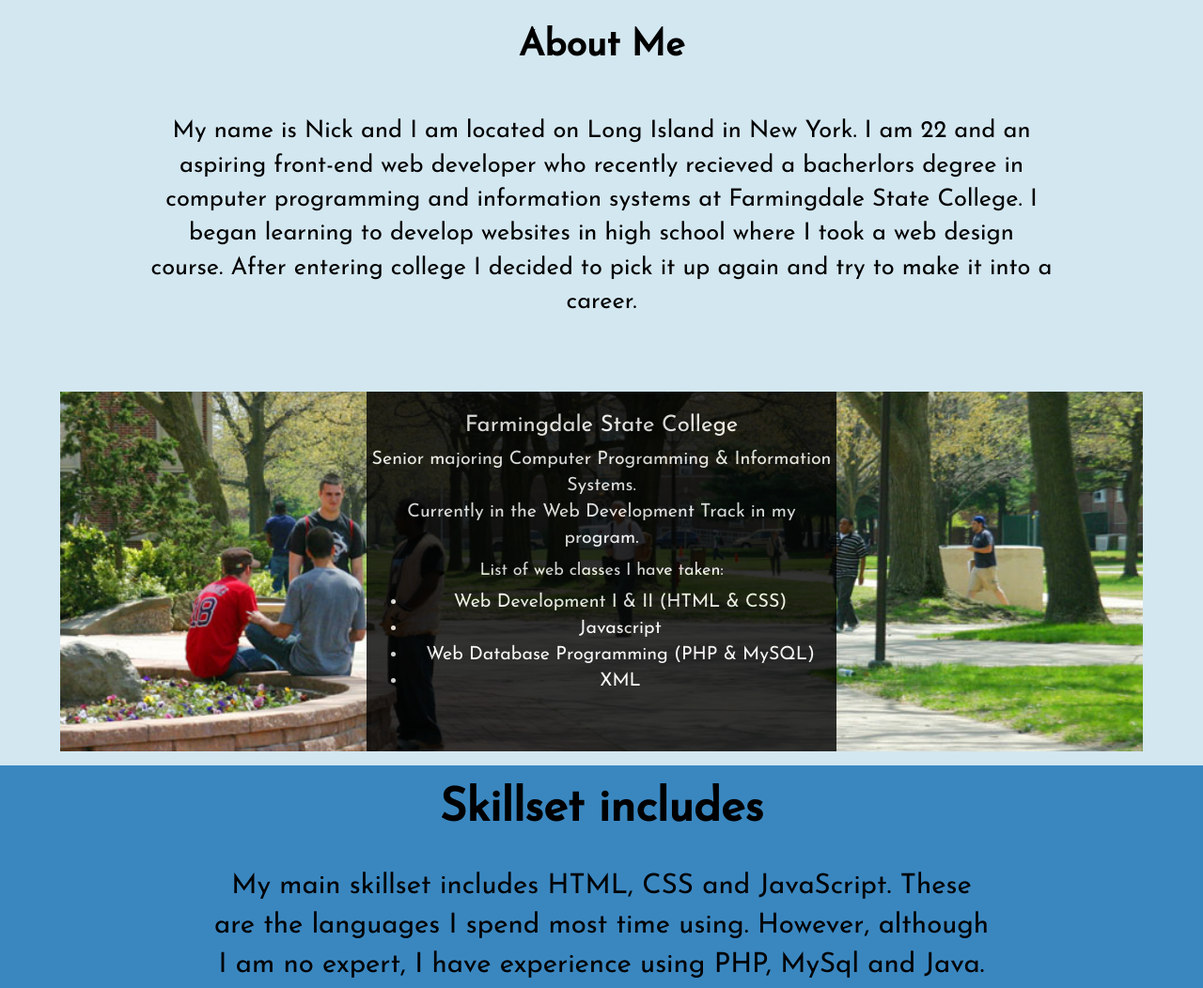
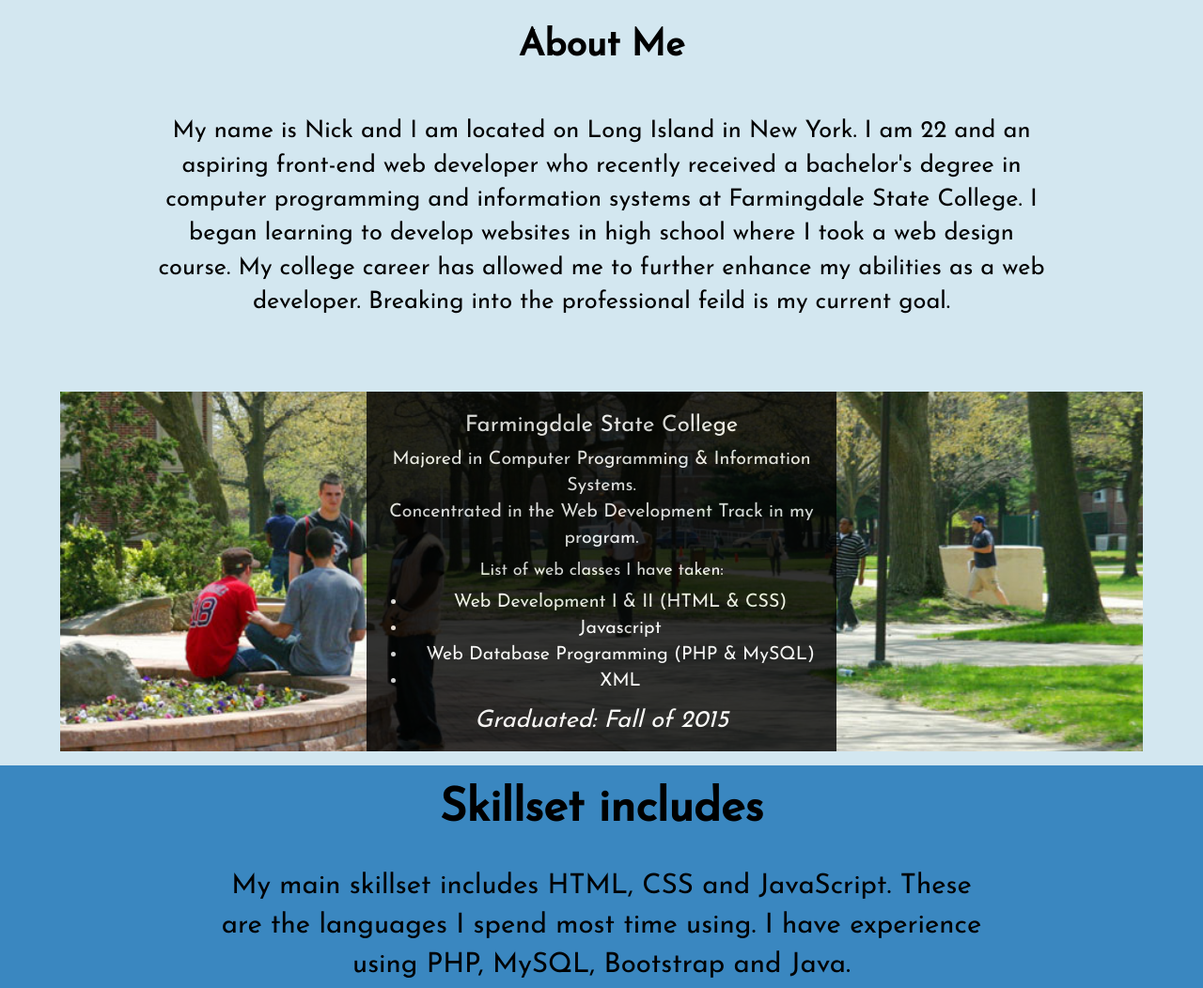
Before and after one commit to NJ3355/NJ3355.github.io, a plain HTML site: page index.html in a window 1280 px wide. Shown: the part 630-1682 px from the top of the page at 94% size. Drawn offline with nearby package versions, Linux system fonts and the light colour scheme.

Commit message:
Updated text
-added text updates to about me and skills sections

```diff
--- a/css/custom.css
+++ b/css/custom.css
@@ -92,10 +92,6 @@ p {
 	margin:auto;
 }
 
-.row {
-	margin:0;
-}
-
 .container-fluid {
 	padding: 0;
 }
@@ -162,8 +158,9 @@ p {
 
 }
 
-#graduationFont {
+.graduationFont {
 	font-style: italic;
+	color:white;
 }
 
 #skills {
@@ -237,7 +234,7 @@ p {
 
 #landscape {
 	display: inline-block;
-
+	float:left;
 	background-image: url("../teammeet.png");
 	background-size: cover;
 	background-position: center center;
@@ -262,8 +259,8 @@ p {
 
 #blackjack  {
 	display:inline-block;
-	width:100%;
-	background-size: cover;
+	float: right;
+		background-size: cover;
 	background-position: center center;
 }
 
@@ -406,12 +403,3 @@ a:active {
     text-decoration: underline;
 
 }
-
-
-@media screen and (max-width: 610px) {
-	#contact a {
-		margin-bottom:3em;
-
-	}
-
-}
--- a/index.html
+++ b/index.html
@@ -150,16 +150,14 @@ $(".social").hover(function() {
                 <div id="me">
 
                   <h2>About Me</h2>
-                 <p>My name is Nick and I am located on Long Island in New York. I am 22 and an aspiring front-end web developer
-                 who recently recieved a bacherlors degree in computer programming and information systems at Farmingdale State College.
-                  I began learning to develop websites in high school where I took a web design course. After entering college I decided to
-                  pick it up again and try to make it into a career.</p>
+                 <p>My name is Nick and I am located on Long Island in New York. I am 22 and an aspiring front-end web developer who recently received a bachelor's degree in computer programming and information systems at Farmingdale State College. I began learning to develop websites in high school where I took a web design course. My college career has allowed me to further
+                 enhance my abilities as a web developer. Breaking into the professional feild is my current goal.</p>
                 </div>
                     <div id="farmingdale">
 
                        <div id="majorinfo" class="fontWhite">
-                       <h3>Farmingdale State College</h3>Senior majoring Computer Programming & Information Systems.<br>
-                        Currently in the Web Development Track in my program.<br></p>
+                       <h3>Farmingdale State College</h3>Majored in Computer Programming & Information Systems.<br>
+                        Concentrated in the Web Development Track in my program.<br></p>
                         <h4>List of web classes I have taken:</h4>
                             <ul>
                                 <li>Web Development I & II (HTML & CSS)</li>
@@ -168,7 +166,7 @@ $(".social").hover(function() {
                                 <li>Web Database Programming (PHP & MySQL)</li>
                                 <li>XML</li>
                             </ul>
-                        <p id="graduationFont">Graduation: Fall of 2015</p>
+                        <p class="graduationFont">Graduated: Fall of 2015</p>
                        </div>
 
                     </div>
@@ -187,7 +185,7 @@ $(".social").hover(function() {
               <a name="skills"></a>
               <h1>Skillset includes</h1>
                 <div id="skillinfo">
-                  <p>My main skillset includes HTML, CSS and JavaScript. These are the languages I spend most time using. However, although I am no expert, I have experience using PHP, MySql and Java.
+                  <p>My main skillset includes HTML, CSS and JavaScript. These are the languages I spend most time using. I have experience using PHP, MySQL, Bootstrap and Java.</p>
                 </div>
               <div id="mainskills">
                 <img src="skills.png" />
```
